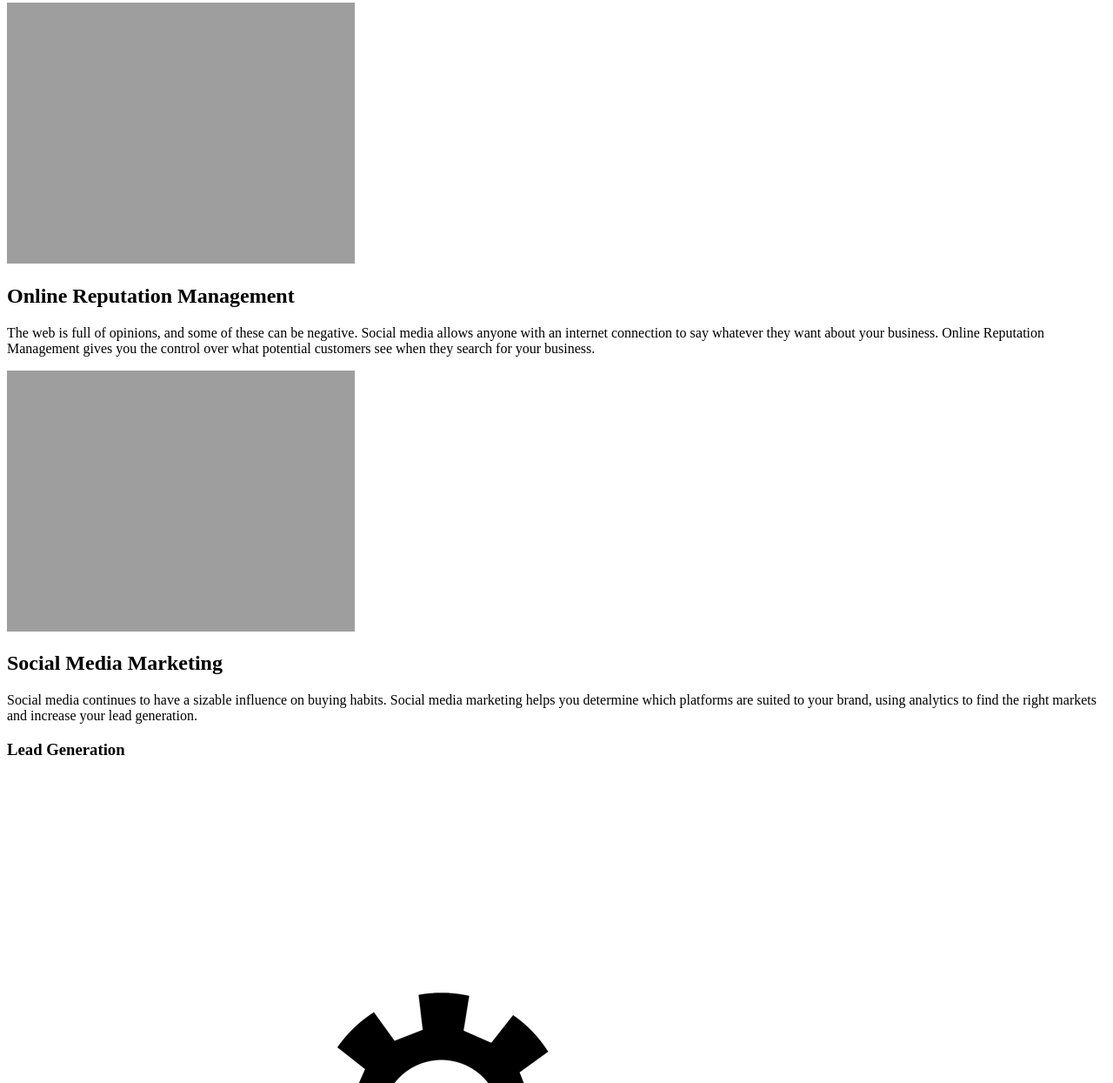
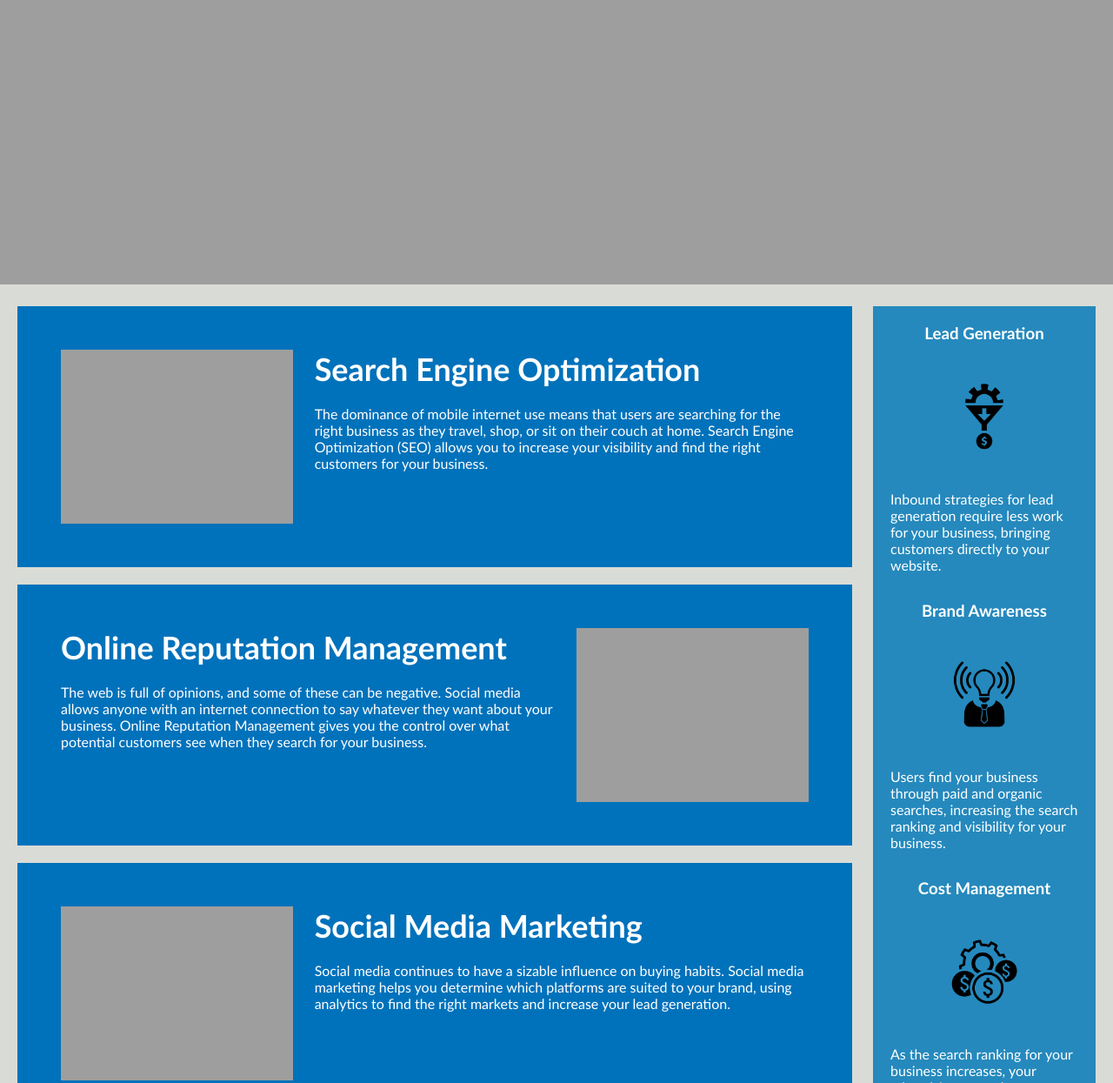
Before and after one commit to Jojojrman/Horiseon-Code-Refactor, a plain HTML site: page index.html in a window 1280 px wide. Shown: the part 570-1815 px from the top of the page at 87% size. Drawn offline with Linux system fonts and the light colour scheme; the site is published under a folder, as on GitHub Pages, so addresses that start at the root find nothing.

Commit message:
Update index.html

```diff
--- a/index.html
+++ b/index.html
@@ -3,7 +3,7 @@
 
 <head>
     <meta charset="UTF-8" />
-    <link rel="stylesheet" href="/Assets/css/style.css">
+    <link rel="stylesheet" href="./Assets/css/style.css">
     <title>Horiseon</title>
 </head>
 
@@ -37,7 +37,7 @@
         -->
     <div class="content">
         <div class="search-engine-optimization">
-            <img src="./assets/images/search-engine-optimization.jpg" class="float-left"
+            <img src="./Assets/images/search-engine-optimization.jpg" class="float-left"
                 alt="search-engine-optimization" />
             <h2>Search Engine Optimization</h2>
             <p>
@@ -47,7 +47,7 @@
             </p>
         </div>
         <div class="online-reputation-management">
-            <img src="./assets/images/online-reputation-management.jpg" class="float-right" alt="online-reputation" />
+            <img src="./Assets/images/online-reputation-management.jpg" class="float-right" alt="online-reputation" />
             <h2>Online Reputation Management</h2>
             <p>
                 The web is full of opinions, and some of these can be negative. Social media allows anyone with an
@@ -56,7 +56,7 @@
             </p>
         </div>
         <div class="social-media-marketing">
-            <img src="./assets/images/social-media-marketing.jpg" class="float-left" alt="social-media-marketing" />
+            <img src="./Assets/images/social-media-marketing.jpg" class="float-left" alt="social-media-marketing" />
             <h2>Social Media Marketing</h2>
             <p>
                 Social media continues to have a sizable influence on buying habits. Social media marketing helps you
@@ -71,7 +71,7 @@
     <div class="benefits">
         <div class="benefit-lead">
             <h3>Lead Generation</h3>
-            <img src="./assets/images/lead-generation.png" alt="lead-generation" />
+            <img src="./Assets/images/lead-generation.png" alt="lead-generation" />
             <p>
                 Inbound strategies for lead generation require less work for your business, bringing customers directly
                 to your website.
@@ -79,7 +79,7 @@
         </div>
         <div class="benefit-brand">
             <h3>Brand Awareness</h3>
-            <img src="./assets/images/brand-awareness.png" alt="brand-awareness" />
+            <img src="./Assets/images/brand-awareness.png" alt="brand-awareness" />
             <p>
                 Users find your business through paid and organic searches, increasing the search ranking and visibility
                 for your business.
@@ -87,7 +87,7 @@
         </div>
         <div class="benefit-cost">
             <h3>Cost Management</h3>
-            <img src="./assets/images/cost-management.png" alt="cost-management" />
+            <img src="./Assets/images/cost-management.png" alt="cost-management" />
             <p>
                 As the search ranking for your business increases, your advertising costs decrease, and you no longer
                 need to advertise your page.
```
